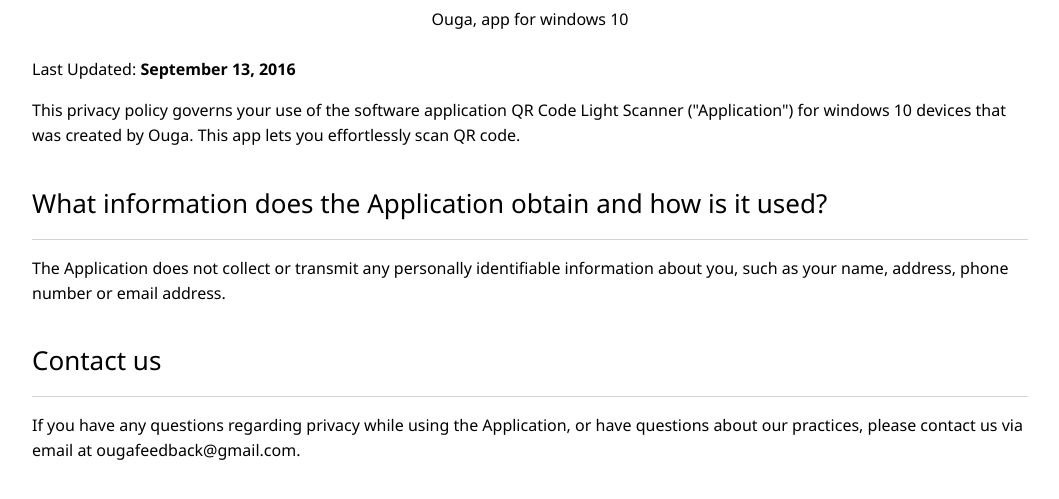
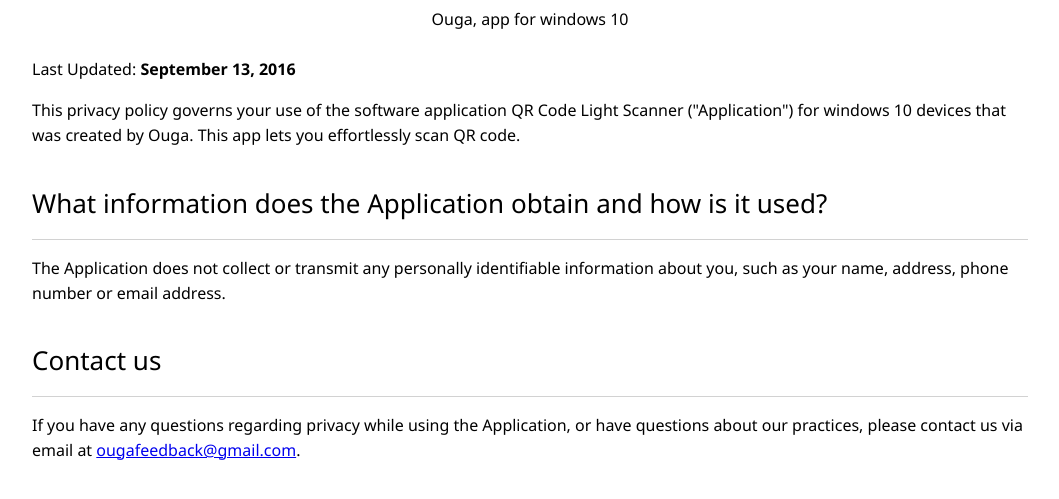
Before and after one commit to fpsqdb/qrcodelightscanner, a plain HTML site: page index.html in a window 1280 px wide. Shown: the part 115-614 px from the top of the page, without its empty margins (110-1169 px from the left). Drawn offline with Linux system fonts and the light colour scheme.

Commit message:
Update index.html

```diff
--- a/index.html
+++ b/index.html
@@ -99,7 +99,7 @@
         <div>
             <h4>Contact us</h4>
             <hr>
-            <p>If you have any questions regarding privacy while using the Application, or have questions about our practices, please contact us via email at&nbsp;ougafeedback@gmail.com.</p>
+            <p>If you have any questions regarding privacy while using the Application, or have questions about our practices, please contact us via email at <a href="mailto:ougafeedback@gmail.com">ougafeedback@gmail.com</a>.</p>
         </div>
     </div>
 </body>
```
